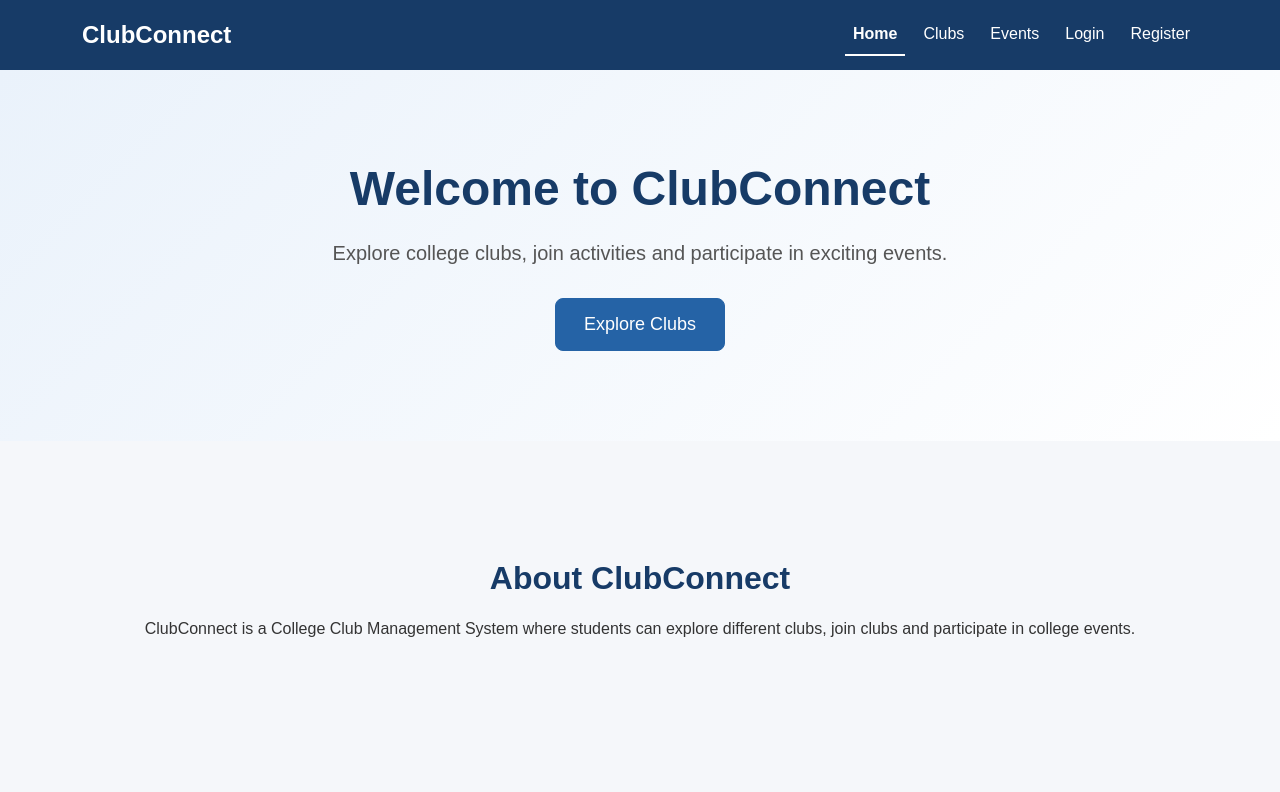
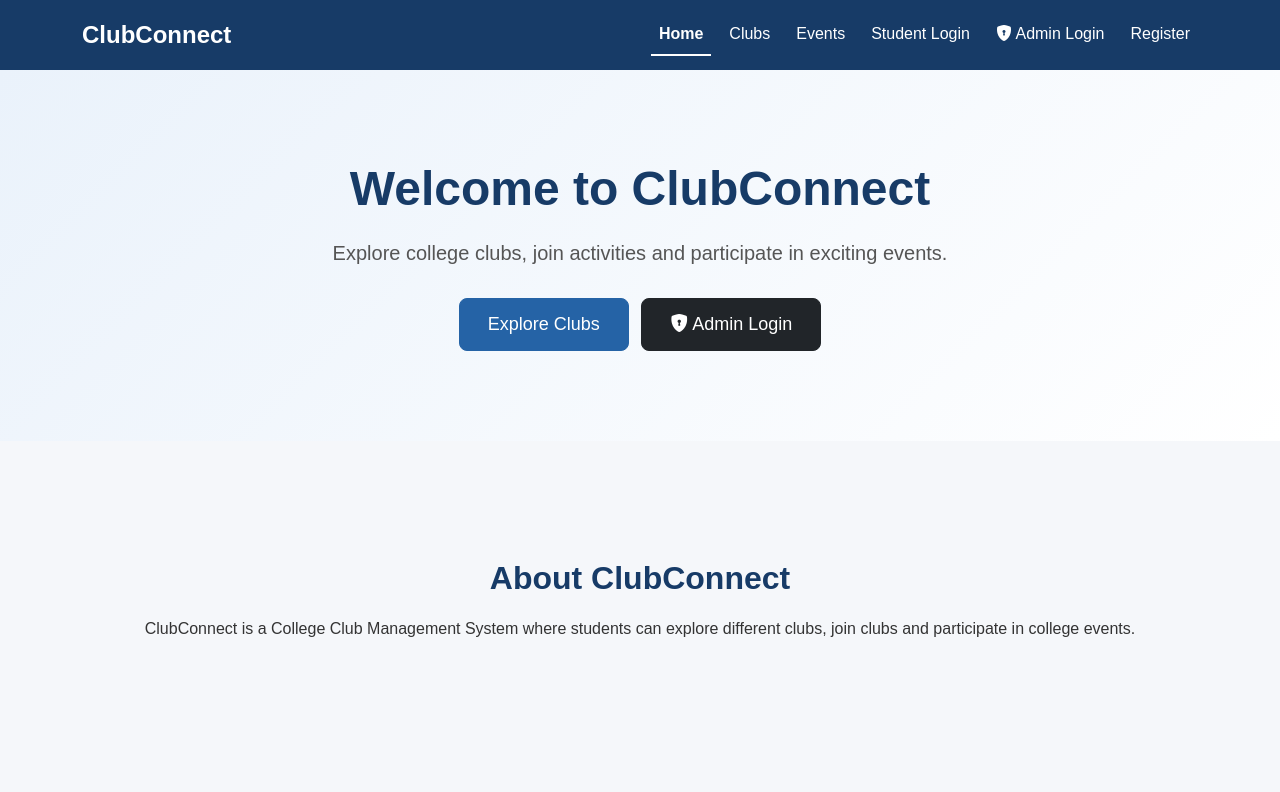
Before and after one commit to hevintandel07-pixel/ClubConnect, a website: page views/index.html in a window 1280 px wide. Shown: the top 792 px of the page. Drawn offline with nearby package versions, Linux system fonts and the light colour scheme.

Commit message:
Add admin login option

```diff
--- a/views/index.html
+++ b/views/index.html
@@ -2,12 +2,15 @@
 <html lang="en">
 
 <head>
+
     <meta charset="UTF-8">
 
     <meta name="viewport"
           content="width=device-width, initial-scale=1.0">
 
     <title>ClubConnect - Home</title>
+
+    <!-- Bootstrap CSS -->
     <link href="https://cdn.jsdelivr.net/npm/bootstrap@5.3.8/dist/css/bootstrap.min.css"
           rel="stylesheet">
 
@@ -16,19 +19,29 @@
           href="https://cdn.jsdelivr.net/npm/bootstrap-icons@1.11.3/font/bootstrap-icons.min.css">
 
     <!-- Custom CSS -->
-<link rel="stylesheet" href="../public/css/style.css">
+    <link rel="stylesheet"
+          href="../public/css/style.css">
+
 </head>
 
 <body>
 
-    <!-- Navbar -->
+
+<!-- =========================
+     NAVBAR
+========================= -->
+
 <nav class="navbar navbar-expand-lg navbar-dark bg-primary">
 
     <div class="container">
 
-        <a class="navbar-brand" href="index.html">
+        <a class="navbar-brand"
+           href="index.html">
+
             ClubConnect
+
         </a>
+
 
         <button class="navbar-toggler"
                 type="button"
@@ -39,38 +52,86 @@
 
         </button>
 
-        <div class="collapse navbar-collapse" id="navbarMenu">
+
+        <div class="collapse navbar-collapse"
+             id="navbarMenu">
 
             <ul class="navbar-nav ms-auto">
 
                 <li class="nav-item">
-                    <a class="nav-link active" href="index.html">
+
+                    <a class="nav-link active"
+                       href="index.html">
+
                         Home
+
                     </a>
+
                 </li>
 
+
                 <li class="nav-item">
-                    <a class="nav-link" href="clubs.html">
+
+                    <a class="nav-link"
+                       href="clubs.html">
+
                         Clubs
+
                     </a>
+
                 </li>
 
+
                 <li class="nav-item">
-                    <a class="nav-link" href="events.html">
+
+                    <a class="nav-link"
+                       href="events.html">
+
                         Events
+
                     </a>
+
                 </li>
 
+
+                <!-- Student Login -->
+
                 <li class="nav-item">
-                    <a class="nav-link" href="login.html">
-                        Login
+
+                    <a class="nav-link"
+                       href="login.html">
+
+                        Student Login
+
                     </a>
+
                 </li>
 
+
+                <!-- Admin Login -->
+
                 <li class="nav-item">
-                    <a class="nav-link" href="register.html">
+
+                    <a class="nav-link"
+                       href="login.html">
+
+                        <i class="bi bi-shield-lock-fill"></i>
+                        Admin Login
+
+                    </a>
+
+                </li>
+
+
+                <li class="nav-item">
+
+                    <a class="nav-link"
+                       href="register.html">
+
                         Register
+
                     </a>
+
                 </li>
 
             </ul>
@@ -81,20 +142,44 @@
 
 </nav>
 
-<!-- Hero Section -->
+
+
+<!-- =========================
+     HERO SECTION
+========================= -->
+
 <section class="hero-section text-center">
 
     <div class="container">
 
-        <h1>Welcome to ClubConnect</h1>
+        <h1>
+            Welcome to ClubConnect
+        </h1>
+
 
         <p>
             Explore college clubs, join activities and participate
             in exciting events.
         </p>
 
-        <a href="clubs.html" class="btn btn-primary">
+
+        <a href="clubs.html"
+           class="btn btn-primary me-2">
+
             Explore Clubs
+
+        </a>
+
+
+        <!-- Admin Login Button -->
+
+        <a href="login.html"
+           class="btn btn-dark">
+
+            <i class="bi bi-shield-lock-fill"></i>
+
+            Admin Login
+
         </a>
 
     </div>
@@ -102,39 +187,65 @@
 </section>
 
 
-<!-- About Section -->
+
+<!-- =========================
+     ABOUT SECTION
+========================= -->
+
 <section class="container my-5">
 
-    <h2 class="text-center">About ClubConnect</h2>
+    <h2 class="text-center">
+        About ClubConnect
+    </h2>
+
 
     <p class="text-center">
+
         ClubConnect is a College Club Management System where students
         can explore different clubs, join clubs and participate in
         college events.
+
     </p>
 
 </section>
 
-<!-- Features Section -->
-<!-- Features Section -->
+
+
+<!-- =========================
+     FEATURES SECTION
+========================= -->
+
 <section class="container my-5">
 
-    <h2 class="text-center mb-4">Our Features</h2>
+    <h2 class="text-center mb-4">
+        Our Features
+    </h2>
+
 
     <div class="row text-center">
 
+
         <!-- Explore Clubs -->
+
         <div class="col-md-4 mb-4">
 
             <div class="feature-box">
 
-                <div class="feature-symbol">👥</div>
+                <div class="feature-symbol">
+                    👥
+                </div>
 
-                <h4>Explore Clubs</h4>
+
+                <h4>
+                    Explore Clubs
+                </h4>
+
 
                 <p>
+
                     Students can explore different clubs available
                     in the college.
+
                 </p>
 
             </div>
@@ -142,18 +253,28 @@
         </div>
 
 
+
         <!-- Join Clubs -->
+
         <div class="col-md-4 mb-4">
 
             <div class="feature-box">
 
-                <div class="feature-symbol">➕</div>
+                <div class="feature-symbol">
+                    ➕
+                </div>
 
-                <h4>Join Clubs</h4>
+
+                <h4>
+                    Join Clubs
+                </h4>
+
 
                 <p>
+
                     Students can send a request to join their
                     interested club.
+
                 </p>
 
             </div>
@@ -161,18 +282,28 @@
         </div>
 
 
+
         <!-- College Events -->
+
         <div class="col-md-4 mb-4">
 
             <div class="feature-box">
 
-                <div class="feature-symbol">📅</div>
+                <div class="feature-symbol">
+                    📅
+                </div>
 
-                <h4>College Events</h4>
+
+                <h4>
+                    College Events
+                </h4>
+
 
                 <p>
+
                     Students can view upcoming events and
                     register for them.
+
                 </p>
 
             </div>
@@ -183,19 +314,32 @@
 
 </section>
 
-<!-- Upcoming Events Section -->
+
+
+<!-- =========================
+     UPCOMING EVENTS
+========================= -->
+
 <section class="container my-5">
 
-    <h2 class="text-center mb-4">Upcoming Events</h2>
+    <h2 class="text-center mb-4">
+        Upcoming Events
+    </h2>
+
 
     <div class="row">
 
-        <!-- Event 1 -->
+
+        <!-- Coding Competition -->
+
         <div class="col-md-4 mb-3">
+
             <div class="card">
+
                 <img src="../public/images/coding-event.png"
                      class="card-img-top event-image"
                      alt="Coding Competition">
+
 
                 <div class="card-body">
 
@@ -203,23 +347,34 @@
                         Coding Competition
                     </h5>
 
+
                     <p class="card-text">
+
                         Participate in our college coding competition
                         and test your programming skills.
+
                     </p>
 
-                    <a href="events.html" class="btn btn-primary">
+
+                    <a href="events.html"
+                       class="btn btn-primary">
+
                         View Details
+
                     </a>
 
                 </div>
 
             </div>
+
         </div>
 
 
-        <!-- Event 2 -->
+
+        <!-- Cultural Fest -->
+
         <div class="col-md-4 mb-3">
+
             <div class="card">
 
                 <img src="../public/images/cultural-event.png"
@@ -233,27 +388,40 @@
                         Cultural Fest
                     </h5>
 
+
                     <p class="card-text">
+
                         Enjoy music, dance and different cultural
                         activities with students.
+
                     </p>
 
-                    <a href="events.html" class="btn btn-primary">
+
+                    <a href="events.html"
+                       class="btn btn-primary">
+
                         View Details
+
                     </a>
 
                 </div>
 
             </div>
+
         </div>
 
 
-        <!-- Event 3 -->
+
+        <!-- Sports Day -->
+
         <div class="col-md-4 mb-3">
+
             <div class="card">
+
                 <img src="../public/images/sports-event.png"
                      class="card-img-top event-image"
                      alt="Sports Day">
+
 
                 <div class="card-body">
 
@@ -261,38 +429,62 @@
                         Sports Day
                     </h5>
 
+
                     <p class="card-text">
+
                         Participate in different sports activities
                         and competitions.
+
                     </p>
 
-                    <a href="events.html" class="btn btn-primary">
+
+                    <a href="events.html"
+                       class="btn btn-primary">
+
                         View Details
+
                     </a>
 
                 </div>
 
             </div>
+
         </div>
 
     </div>
 
 </section>
 
-<!-- Footer -->
+
+
+<!-- =========================
+     FOOTER
+========================= -->
+
 <footer class="bg-dark text-white text-center p-3">
 
     <p class="mb-1">
+
         ClubConnect - College Club Management System
+
     </p>
 
+
     <p class="mb-0">
+
         &copy; 2026 ClubConnect. All Rights Reserved.
+
     </p>
 
 </footer>
 
-    <script src="https://cdn.jsdelivr.net/npm/bootstrap@5.3.8/dist/js/bootstrap.bundle.min.js"></script>
+
+
+<!-- Bootstrap JavaScript -->
+
+<script src="https://cdn.jsdelivr.net/npm/bootstrap@5.3.8/dist/js/bootstrap.bundle.min.js">
+</script>
+
 
 </body>
 
```
Lines whose indentation alone changed are shown as unchanged.
